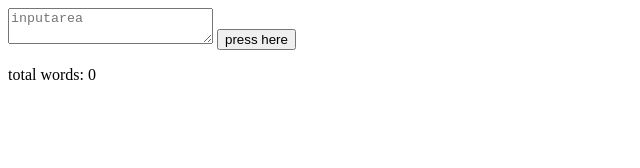
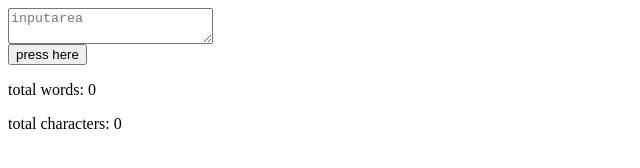
Before and after one commit to Steny005/WORD_COUNTER, a plain HTML site: page index.html in a window 1280 px wide. Both pictures are taken after a click on the button "press here". Shown: the whole page, without its empty margins (0-640 px from the left). Drawn offline with Linux system fonts and the light colour scheme.

Commit message:
character count option added

```diff
--- a/index.html
+++ b/index.html
@@ -4,8 +4,11 @@
 </head>
     <body>
         <textarea id="input" rows="0" cols="23%" placeholder="inputarea"></textarea>
+        <br>
         <button onclick="countword()" id="button">press here</button>
         <p>total words: <span id="count">0</span></p>
+        <p>total characters: <span id="charactercount">0</span></p>
+
     </body>
      <script src="script.js"></script>
 
--- a/script.js
+++ b/script.js
@@ -1,7 +1,11 @@
 const textarea = document.getElementById('input');
 const counter = document.getElementById('count');
+const charcounter = document.getElementById('charactercount');
+
 function countword(input){
     const inputword=textarea.value.trim();
+
+    charcounter.textContent = inputword.length;
 
     if (inputword ===''){
         counter.textContent = '0';
```
